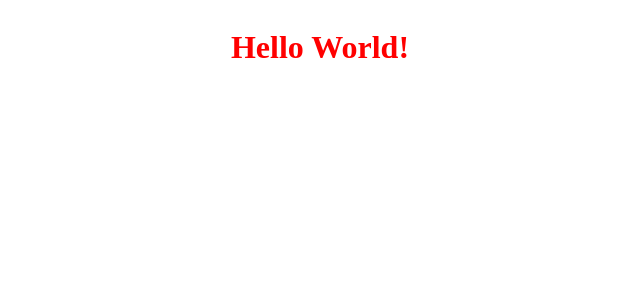
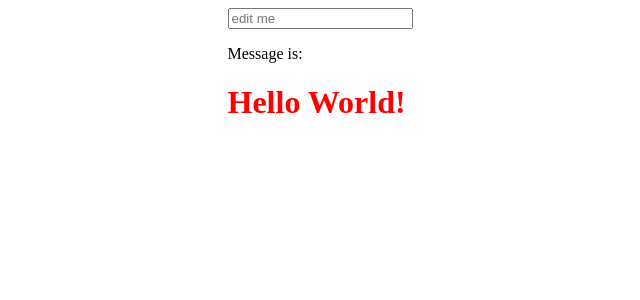
Before and after one commit to rostun/vuejs-playground, a JavaScript app: page / in a window 1280 px wide. Shown: the top 300 px of the page, without its empty margins (320-960 px from the left). Built offline with nearby package versions, Linux system fonts and the light colour scheme.

Commit message:
renaming

```diff
--- a/src/App.vue
+++ b/src/App.vue
@@ -1,14 +1,14 @@
 <template>
 	<div class="full-width center-content">
-		<hello-component name="World" />
+		<Dashboard name="World" />
 	</div>
 </template>
 
 <script>
-import HelloComponent from "./components/HelloComponent.vue";
+import Dashboard from "./components/Dashboard.vue";
 export default {
 	components: {
-		HelloComponent,
+		Dashboard,
 	},
 };
 </script>
--- /dev/null
+++ b/src/components/Dashboard.vue
@@ -0,0 +1,23 @@
+<template>
+	<div class="UserDashboard">
+		<input v-model="message" placeholder="edit me" />
+		<p>Message is: {{ message }}</p>
+
+		<h1>Hello {{ name }}!</h1>
+	</div>
+</template>
+<script>
+export default {
+	props: {
+		name: {
+			type: String,
+			required: true
+		}
+	}
+};
+</script>
+<style lang="stylus" scoped>
+h1 {
+	color: red;
+}
+</style>
--- a/src/components/HelloComponent.vue
+++ /dev/null
@@ -1,17 +0,0 @@
-<template>
-	<h1>Hello {{ name }}!</h1>
-</template>
-<script>
-export default {
-	props: {
-		name: {
-			type: String,
-			required: true,
-		},
-	},
-};
-</script>
-<style lang="stylus" scoped>
-h1
-   color red
-</style>
```
